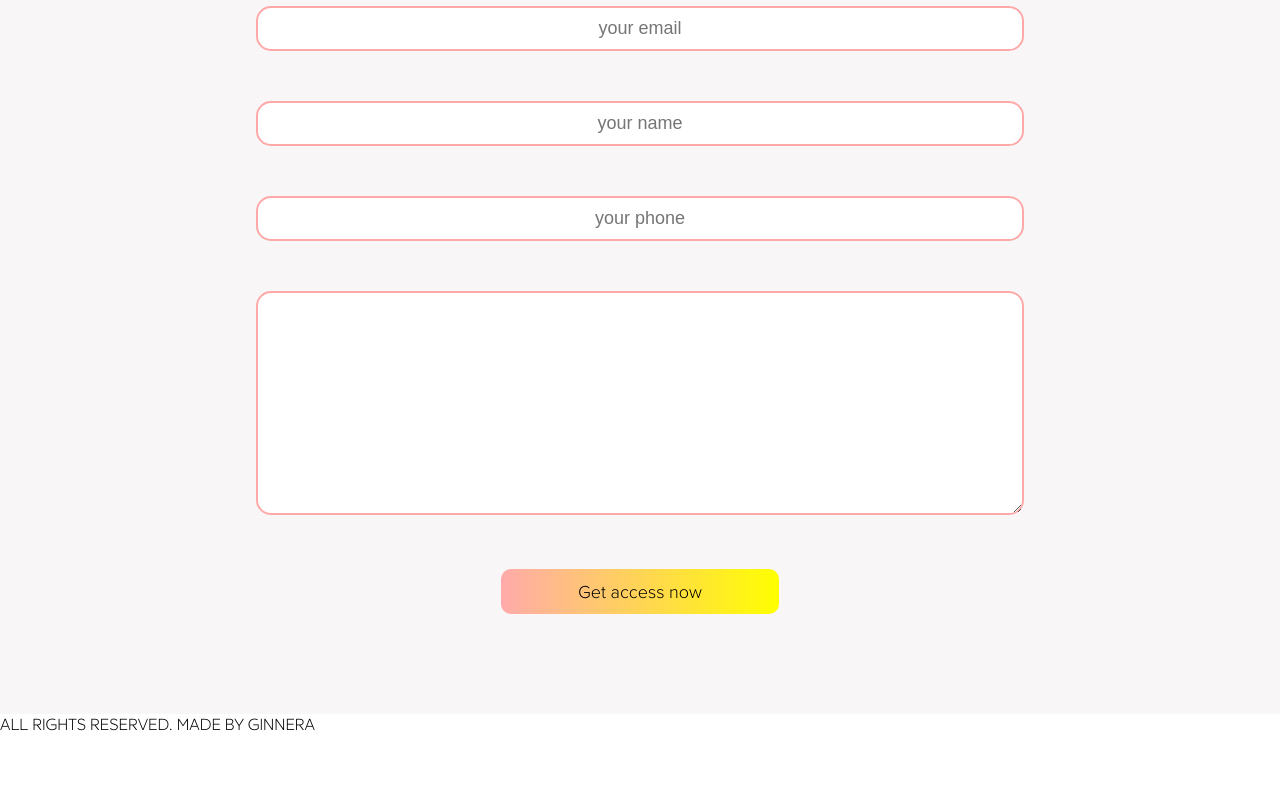
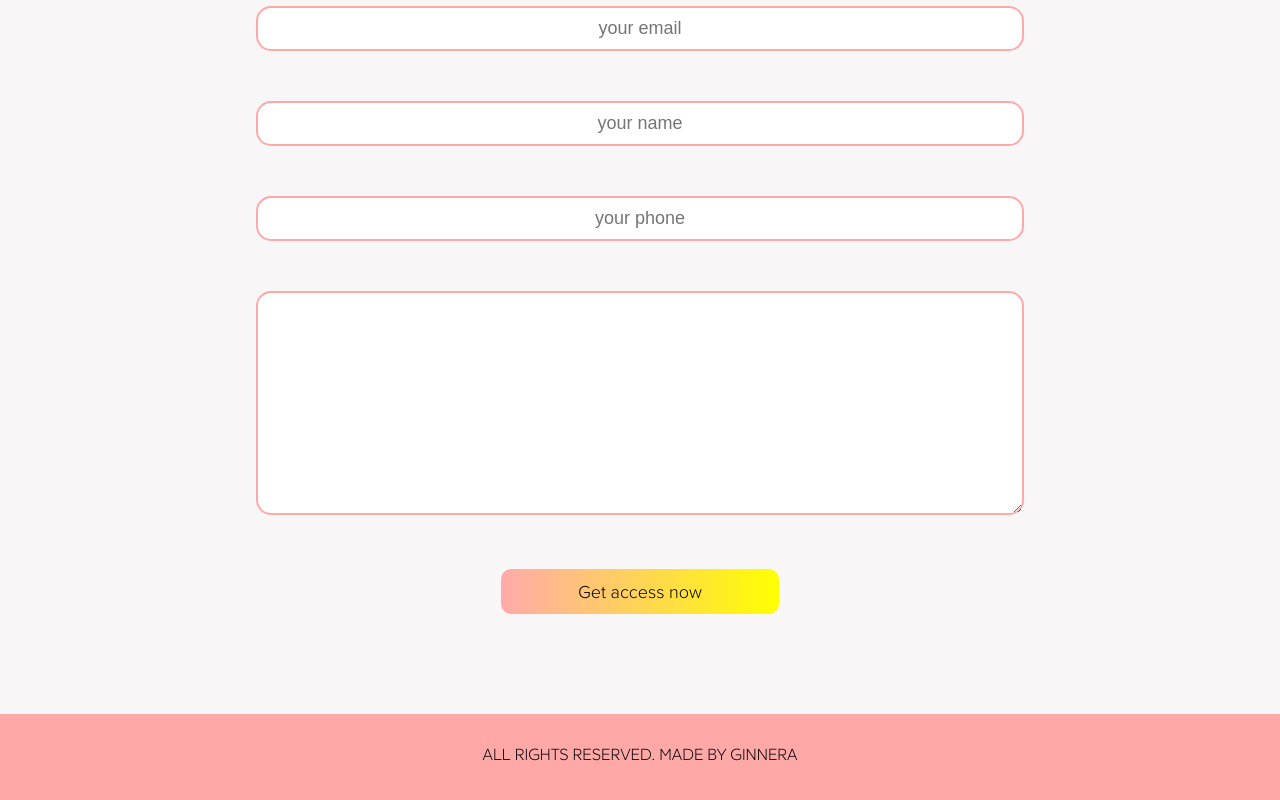
Before and after one commit to DmitryKostik/DmitryKostik.github.io, a plain HTML site: page Portfolio/EasySite/index.html in a window 1280 px wide. Shown: the part 1265-2065 px from the top of the page. Before the commit the page ends 2000 px from the top, so only its background shows below. Drawn offline with Linux system fonts and the light colour scheme.

Commit message:
footer span

```diff
--- a/Portfolio/EasySite/style.css
+++ b/Portfolio/EasySite/style.css
@@ -118,3 +118,12 @@ form{
 .btn:hover{
 	background-position: right center;
 }
+footer{
+	text-align: center;
+	background-color: #ffa8a8;
+	height: 90px;
+}
+footer span{
+	display: inline-block;
+	margin: 30px 0;
+}
```
